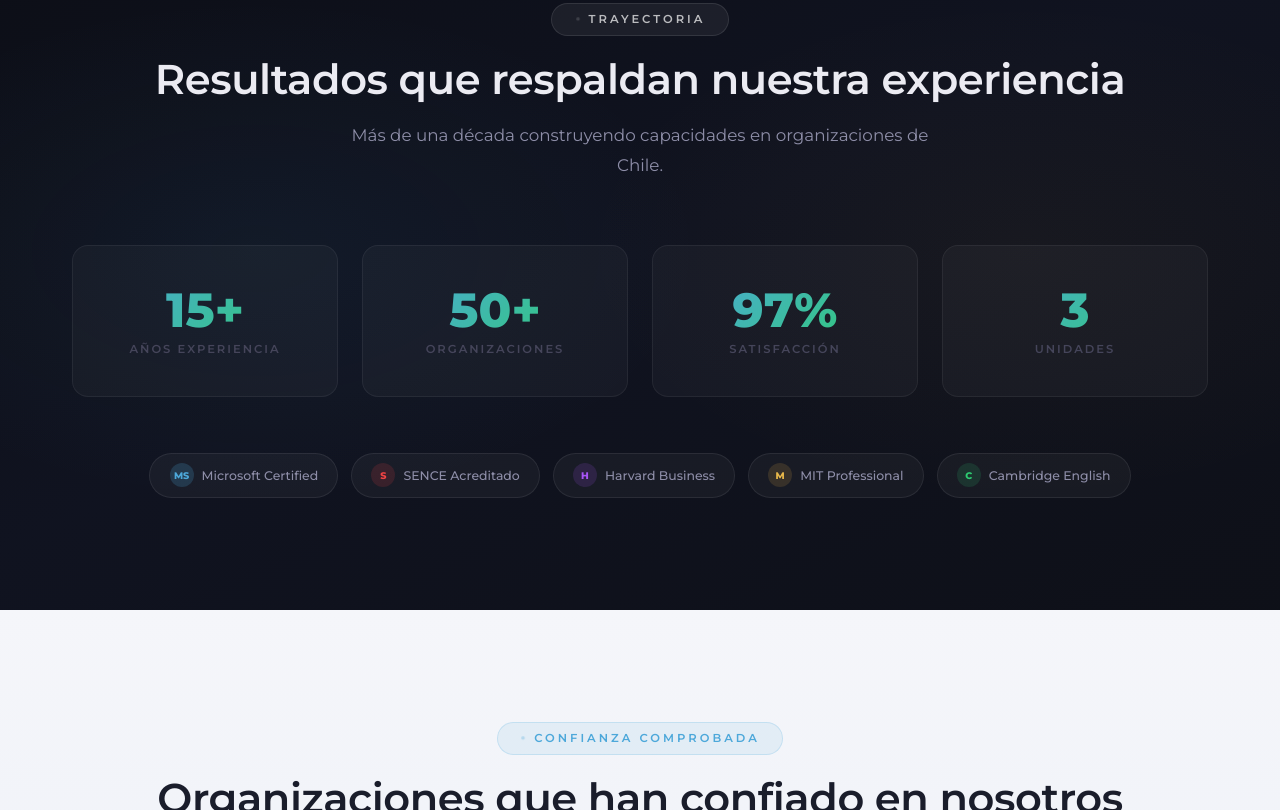
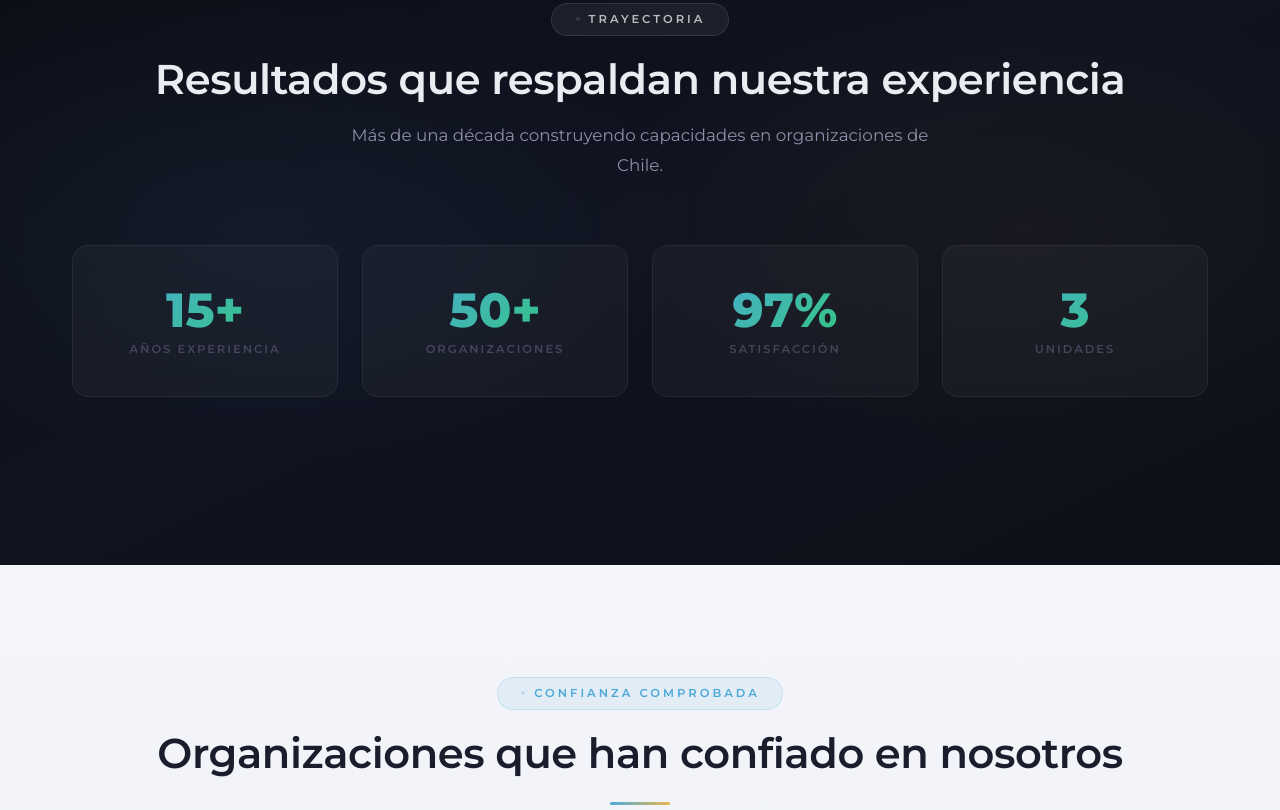
Before and after one commit to JuanOrtizLeiva/duocapital, a website: page index.html in a window 1280 px wide. Shown: the part 4736-5546 px from the top of the page. Drawn offline with Linux system fonts and the light colour scheme.

Commit message:
Eliminar badges de certificaciones por razones legales
Co-Authored-By: Claude Opus 4.6 <noreply@anthropic.com>

```diff
--- a/index.html
+++ b/index.html
@@ -1151,13 +1151,6 @@
                 <div class="cred-item reveal reveal-d2"><div class="cred-number" data-count="97" data-suffix="%">0</div><div class="cred-label">SATISFACCIÓN</div></div>
                 <div class="cred-item reveal reveal-d3"><div class="cred-number" data-count="3" data-suffix="">0</div><div class="cred-label">UNIDADES</div></div>
             </div>
-            <div class="cert-row reveal">
-                <div class="cert-badge"><span class="cert-icon" style="background: rgba(77,168,218,0.2); color: var(--accent-blue);">MS</span>Microsoft Certified</div>
-                <div class="cert-badge"><span class="cert-icon" style="background: rgba(239,68,68,0.15); color: #EF4444;">S</span>SENCE Acreditado</div>
-                <div class="cert-badge"><span class="cert-icon" style="background: rgba(168,85,247,0.15); color: #A855F7;">H</span>Harvard Business</div>
-                <div class="cert-badge"><span class="cert-icon" style="background: rgba(232,184,75,0.15); color: var(--accent-gold);">M</span>MIT Professional</div>
-                <div class="cert-badge"><span class="cert-icon" style="background: rgba(46,204,113,0.15); color: var(--accent-green);">C</span>Cambridge English</div>
-            </div>
         </div>
     </section>
 
```
